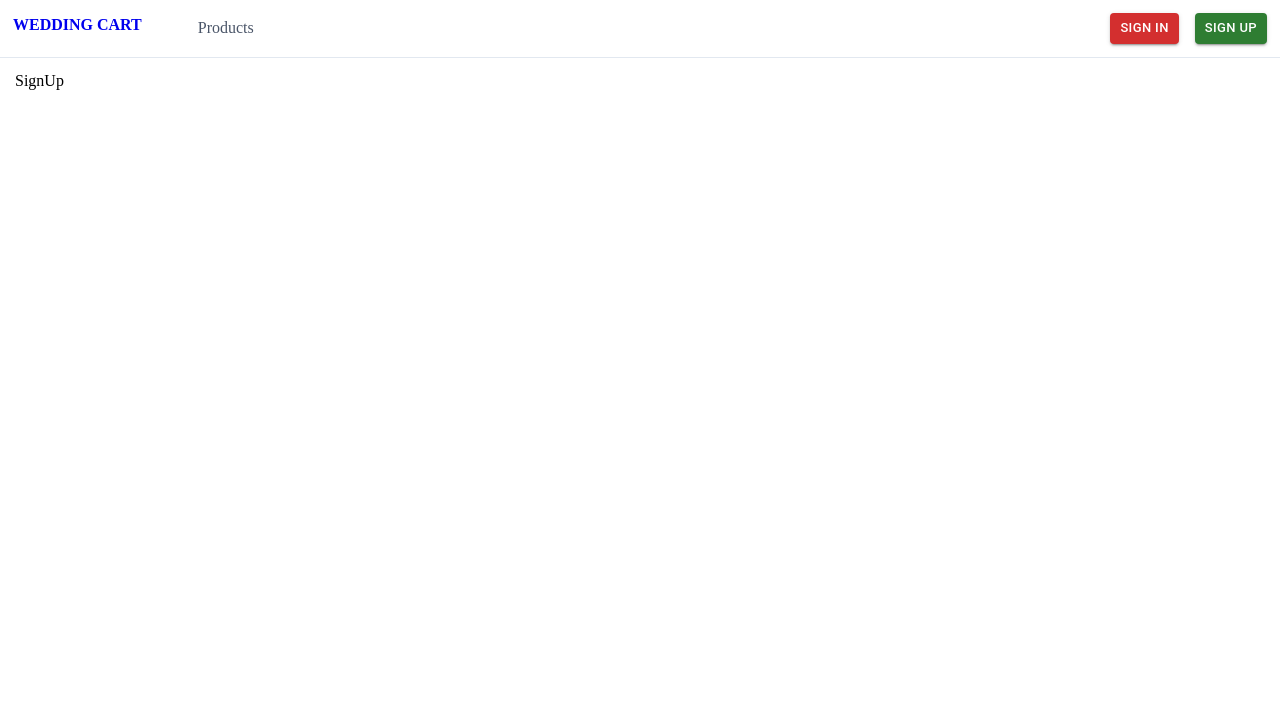
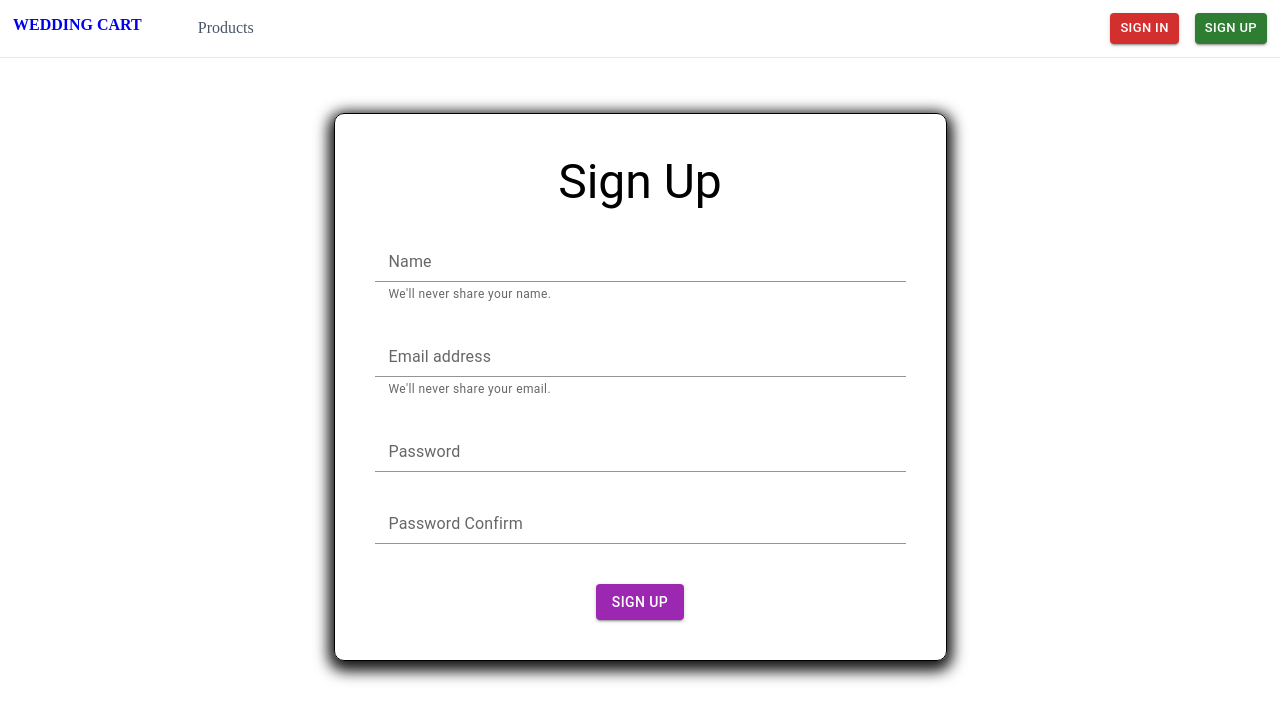
Before and after one commit to Muhammed-Halid-Gamze/ecommerce-app, a React (Create React App) app: page /signup in a window 1280 px wide. Shown: the top 720 px of the page. Built offline with nearby package versions, Linux system fonts and the light colour scheme.

Commit message:
signUp form occuring

```diff
--- a/src/pages/Auth/SıgnUp/SignUp.js
+++ b/src/pages/Auth/SıgnUp/SignUp.js
@@ -1,11 +1,104 @@
-import React from 'react'
+import React from "react";
+import {
+  FormControl,
+  Input,
+  InputLabel,
+  FormHelperText,
+  Box,
+  Typography,
+  Grid,
+  Button,
+} from "@mui/material";
+import styles from "../SıgnUp/styles.module.css"
 
 const SignUp = () => {
   return (
-    <div>
-        <h2>SignUp</h2>
-    </div>
-  )
-}
+    <Box sx={{ flexGrow: 1}} >
+      <Grid container spacing={3}>
+        <Grid item xs={4} md={3}>
+          <Box></Box>
+        </Grid>
+        <Grid item xs={4} md={6}>
+          <Box
+            sx={{
+              alignItems: "center",
+              justifyContent: "center",
+              border: "solid 1px",
+              marginTop: 5,
+              marginBottom: 5,
+              padding: 5,
+            }}
+            className={styles.form}
+          >
+            <Typography
+              variant="h3"
+              sx={{ justifyContent: "center", textAlign: "center" }}
+            >
+              Sign Up
+            </Typography>
+            <Box sx={{ display: "flex", flexDirection: "column" }}>
+              <FormControl sx={{ marginTop: 3 }}>
+                <InputLabel htmlFor="my-name">Name</InputLabel>
+                <Input id="my-name" aria-describedby="my-helper-text" />
+                <FormHelperText id="my-helper-text">
+                  We'll never share your name.
+                </FormHelperText>
+              </FormControl>
+              <FormControl sx={{ marginTop: 3 }}>
+                <InputLabel htmlFor="my-email">Email address</InputLabel>
+                <Input
+                  id="my-email"
+                  aria-describedby="my-helper-text"
+                  type="email"
+                />
+                <FormHelperText id="my-helper-text">
+                  We'll never share your email.
+                </FormHelperText>
+              </FormControl>
+              <FormControl sx={{ marginTop: 3 }}>
+                <InputLabel htmlFor="my-password">Password</InputLabel>
+                <Input
+                  id="my-password"
+                  aria-describedby="my-helper-text"
+                  type="password"
+                />
+                {/* <FormHelperText id="my-helper-text">
+                  We'll never share your password.
+                </FormHelperText> */}
+              </FormControl>
+              <FormControl sx={{ marginTop: 3 }}>
+                <InputLabel htmlFor="my-pssword-confirm">
+                  Password Confirm
+                </InputLabel>
+                <Input
+                  id="my-password-confirm"
+                  aria-describedby="my-helper-text"
+                  type="password"
+                />
+                {/* <FormHelperText id="my-helper-text">
+                  We'll never share your email.
+                </FormHelperText> */}
+              </FormControl>
+            </Box>
+            <Box
+              sx={{
+                textAlign: "center",
+                justifyContent: "center",
+                marginTop: 5,
+              }}
+            >
+              <Button variant="contained" color="secondary">
+                SIGN UP
+              </Button>
+            </Box>
+          </Box>
+        </Grid>
+        <Grid item xs={4} md={3}>
+          <Box></Box>
+        </Grid>
+      </Grid>
+    </Box>
+  );
+};
 
-export default SignUp
+export default SignUp;
--- /dev/null
+++ b/src/pages/Auth/SıgnUp/styles.module.css
@@ -0,0 +1,5 @@
+.form {
+    -webkit-box-shadow: 0px 5px 15px 5px rgba(0,0,0,0.7), 0px 4px 15px 1px rgba(0,0,0,0.8);
+box-shadow: 0px 5px 15px 5px rgba(0,0,0,0.7), 0px 4px 15px 1px rgba(0,0,0,0.8);
+    border-radius: 10px;
+}
--- a/src/pages/ProductDetail/ProductDetail.js
+++ b/src/pages/ProductDetail/ProductDetail.js
@@ -81,18 +81,18 @@ const ProductDetail = () => {
             }}
           >
             <CardContent>
-              <Typography gutterBottom variant="h4" component="div">
+              <Typography  variant="h4" component="div">
                 {ViewProduct.name}
               </Typography>
-              <Typography gutterBottom variant="h6" component="div">
+              <Typography  variant="h6" component="div">
                 {ViewProduct.desc}
               </Typography>
 
-              <Typography gutterBottom variant="h4" component="div">
+              <Typography  variant="h4" component="div">
                 {ViewProduct.price}$
               </Typography>
 
-              <Typography gutterBottom variant="h6" component="div">
+              <Typography  variant="h6" component="div">
                 {ViewProduct.longDesc}
               </Typography>
             </CardContent>
```
